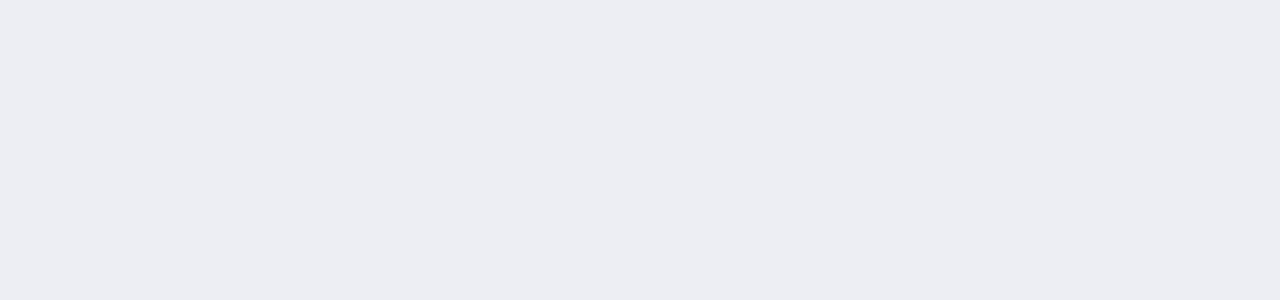
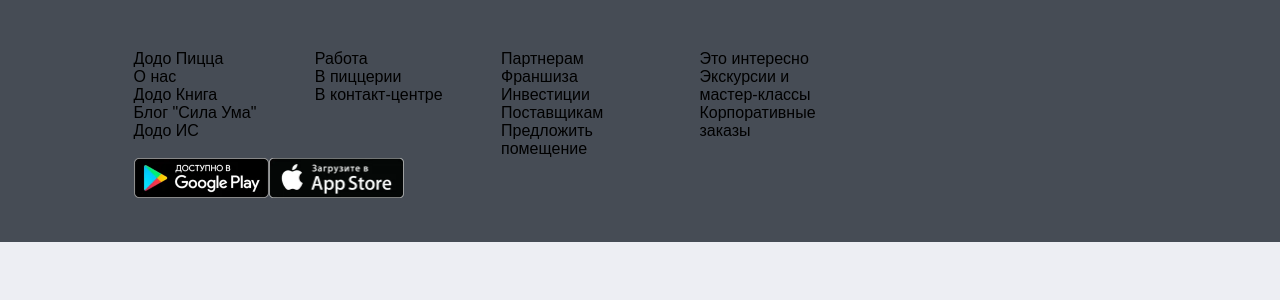
Before and after one commit to Rytkovsky/dodo-react, a React (Vite) app: page / in a window 1280 px wide. Shown: the top 300 px of the page. Built offline with nearby package versions, Linux system fonts and the light colour scheme.

Commit message:
btnCheck

```diff
--- a/index.html
+++ b/index.html
@@ -1,4 +1,4 @@
-<!doctype html>
+<!DOCTYPE html>
 <html lang="ru">
   <head>
     <meta charset="UTF-8" />
--- a/src/app/App.jsx
+++ b/src/app/App.jsx
@@ -1,7 +1,12 @@
+import { Footer } from "../layouts/Footer/Footer";
 import "./styles/global.css";
 
 function App() {
-  return <></>;
+  return (
+    <>
+      <Footer />
+    </>
+  );
 }
 
 export default App;
--- a/src/layouts/Footer/Footer.jsx
+++ b/src/layouts/Footer/Footer.jsx
@@ -1,3 +1,82 @@
-import s from './Footer.module.scss'
+import { Container } from "../Container/Container";
+import s from "./Footer.module.scss";
+import goggleBtn from "../../assets/imgs/google-play.webp";
+import appleBtn from "../../assets/imgs/app-store.webp";
+import { contactButton } from "../../ui/contactButton/contactButton";
 
-export const Footer = () => {return <></>}
+export const Footer = () => {
+  return (
+    <>
+      <footer className={s.footer}>
+        <Container>
+          <div className={s.footer__main_info}>
+            <ul className={s.footer__list}>
+              <li>
+                <a href="#">Додо Пицца</a>
+              </li>
+              <li>
+                <a href="#">О нас</a>
+              </li>
+              <li>
+                <a href="#">Додо Книга</a>
+              </li>
+              <li>
+                <a href="#">Блог "Сила Ума"</a>
+              </li>
+              <li>
+                <a href="#">Додо ИС</a>
+              </li>
+            </ul>
+            <ul className={s.footer__list}>
+              <li>
+                <a href="#">Работа</a>
+              </li>
+              <li>
+                <a href="#">В пиццерии</a>
+              </li>
+              <li>
+                <a href="#">В контакт-центре</a>
+              </li>
+            </ul>
+            <ul className={s.footer__list}>
+              <li>
+                <a href="#">Партнерам</a>
+              </li>
+              <li>
+                <a href="#">Франшиза</a>
+              </li>
+              <li>
+                <a href="#">Инвестиции</a>
+              </li>
+              <li>
+                <a href="#">Поставщикам</a>
+              </li>
+              <li>
+                <a href="#">Предложить помещение</a>
+              </li>
+            </ul>
+            <ul className={s.footer__list}>
+              <li>
+                <a href="#">Это интересно</a>
+              </li>
+              <li>
+                <a href="#">Экскурсии и мастер-классы</a>
+              </li>
+              <li>
+                <a href="#">Корпоративные заказы</a>
+              </li>
+            </ul>
+          </div>
+          <div className={s.footer__contacts}>
+            <contactButton>
+              <img className={s.test} src={goggleBtn}/>
+            </contactButton>
+            <contactButton>
+              <img className={s.test} src={appleBtn}/>
+            </contactButton>
+          </div>
+        </Container>
+      </footer>
+    </>
+  );
+};
--- a/src/layouts/Footer/Footer.module.scss
+++ b/src/layouts/Footer/Footer.module.scss
@@ -1 +1,17 @@
-.footer {}
+.footer {
+  padding: 50px 110px 40px;
+  background: #464c55;
+  &__main_info {
+    display: flex;
+    justify-content: space-between;
+    max-width: 706px;
+  }
+  &__list {
+    max-width: 140px;
+  }
+}
+
+.test {
+  width: 135px;
+  height: 40px;
+}
--- /dev/null
+++ b/src/ui/contactButton/contactButton.jsx
@@ -0,0 +1,9 @@
+import s from "./contactButton.module.scss";
+
+export const contactButton = ({ children }) => {
+  return (
+    <>
+      <button className={s.contactBtn}>{children}</button>
+    </>
+  );
+};
--- /dev/null
+++ b/src/ui/contactButton/contactButton.module.scss
@@ -0,0 +1,4 @@
+.contactBtn  {
+  width: 135px;
+  height: 40px;
+}
--- /dev/null
+++ b/src/ui/contactButton/index.js
@@ -0,0 +1 @@
+export {contactButton} from './contactButton'
```
Also changed, not shown: src/assets/imgs/app-store.webp (added), src/assets/imgs/google-play.webp (added).
